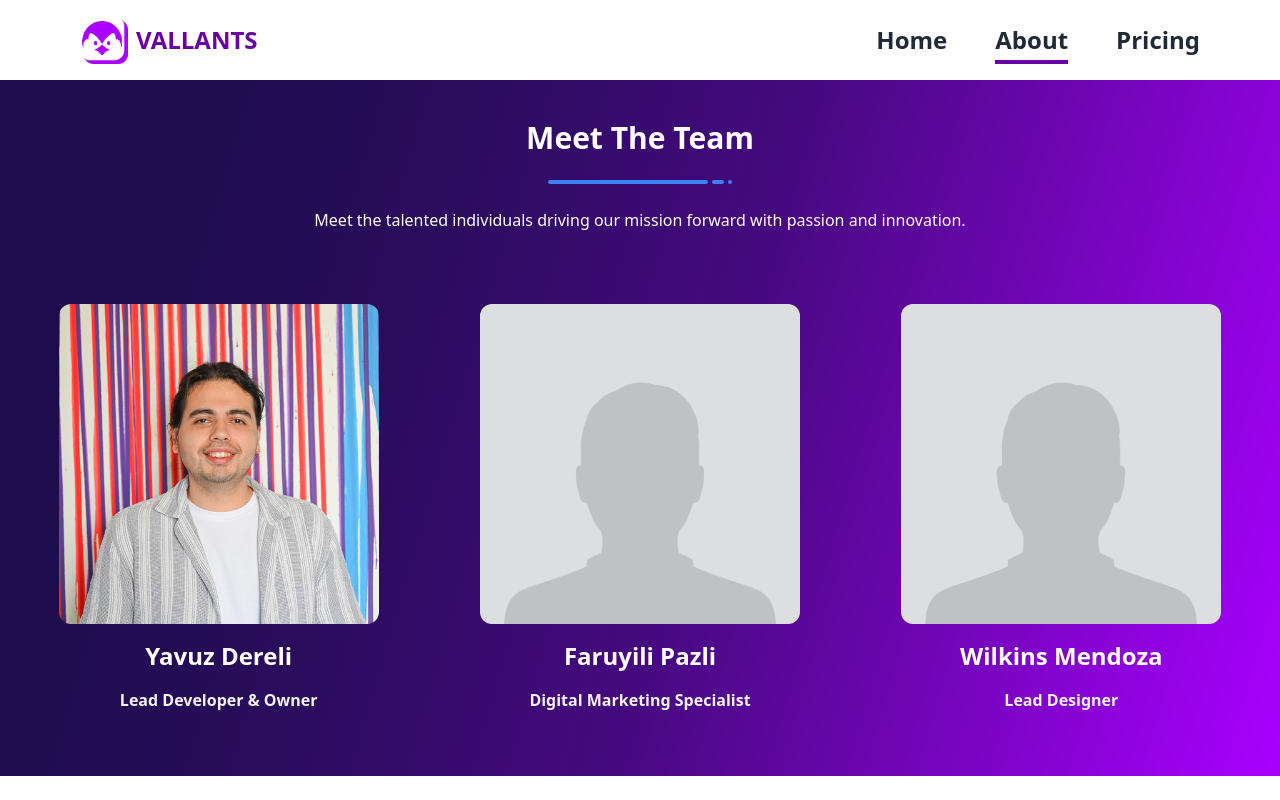
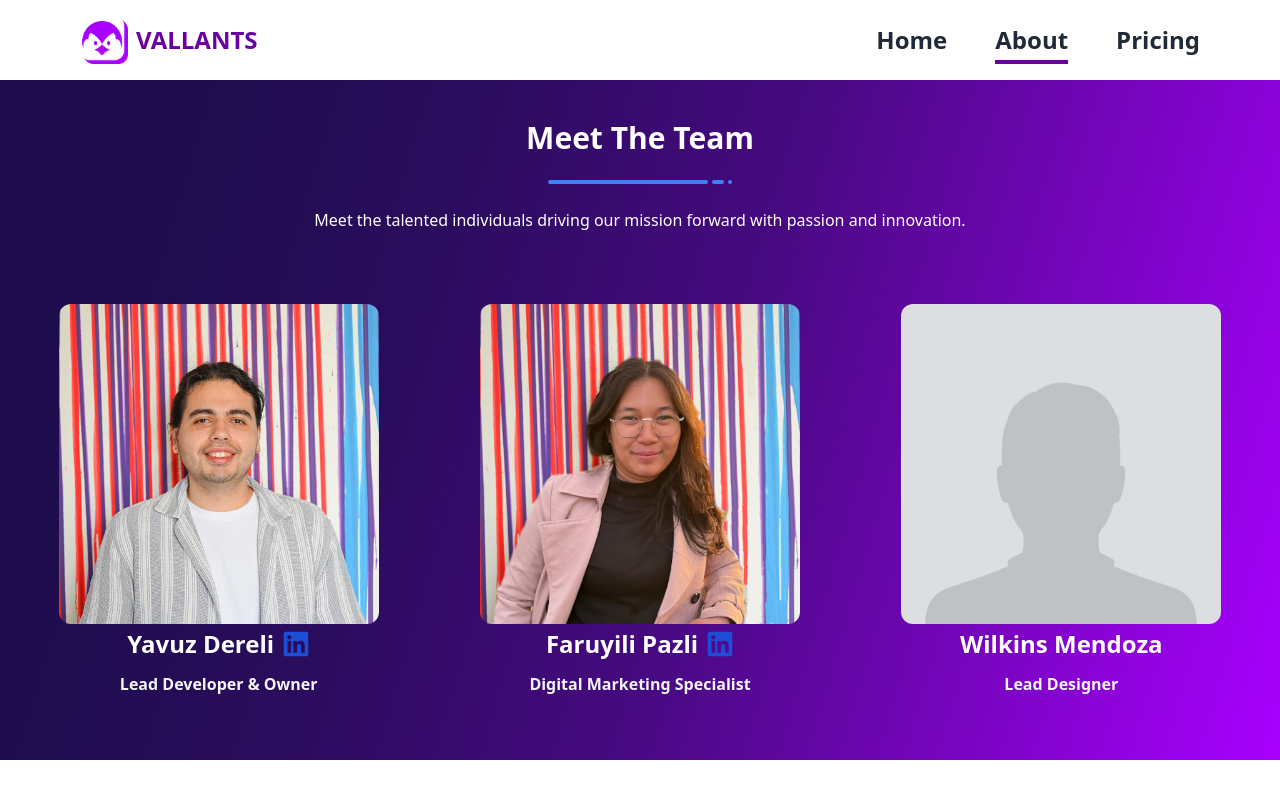
Before and after one commit to Aspheles/vallants, a React (Vite) app: page /about in a window 1280 px wide. Shown: the top 800 px of the page. Built offline with nearby package versions, Linux system fonts and the light colour scheme.

Commit message:
updated about page

```diff
--- a/src/pages/about.tsx
+++ b/src/pages/about.tsx
@@ -1,11 +1,37 @@
 import React from "react";
+import { FaLinkedin } from "react-icons/fa6";
+
+type Member = {
+  image: string;
+  name: string;
+  position: string;
+  linkedin: string;
+};
 
 const About: React.FC = () => {
+  const members: Member[] = [
+    {
+      image: "./team/yavuz.png",
+      name: "Yavuz Dereli",
+      position: "Lead Developer & Owner",
+      linkedin: "https://www.linkedin.com/in/yavuz-dereli/",
+    },
+    {
+      image: "./team/yuli.png",
+      name: "Faruyili Pazli",
+      position: "Digital Marketing Specialist",
+      linkedin: "https://www.linkedin.com/in/faruyili-pazli-123564107/",
+    },
+    {
+      image: "./team/placeholder.jpg",
+      name: "Wilkins Mendoza",
+      position: "Lead Designer",
+      linkedin: "",
+    },
+  ];
+
   return (
     <div>
-      {/* Hero Section */}
-
-      {/* Executive Team Section */}
       <section
         className=""
         style={{
@@ -32,48 +58,35 @@ const About: React.FC = () => {
 
         <div className="container px-6 py-10 mx-auto -mt-72 sm:-mt-110 md:-mt-96">
           <div className="grid grid-cols-1 gap-8 mt-8 xl:mt-16 md:grid-cols-2 xl:grid-cols-3">
+            {members.map((member) => (
               <div className="flex flex-col items-center sm:p-6 rounded-xl">
                 <img
                   className="object-cover w-[20rem] rounded-xl"
-                src="./team/yavuz.png"
-                alt="Yavuz Dereli"
+                  src={member.image}
+                  alt={member.name}
                   loading="lazy"
                 />
-              <h1 className="mt-4 text-2xl font-semibold text-white capitalize">
-                Yavuz Dereli
-              </h1>
-              <h1 className="mt-4 text-1xl font-semibold text-gray-100 capitalize">
-                Lead Developer & Owner
+                <div className="flex">
+                  <h1 className="text-2xl font-semibold text-white capitalize flex items-center p-1">
+                    {member.name}
+                    {member.linkedin !== "" && (
+                      <a
+                        href={member.linkedin}
+                        className="ml-2 text-blue-700 hover:text-blue-800 transition-colors duration-300"
+                        target="_blank"
+                        rel="noopener noreferrer"
+                      >
+                        <FaLinkedin size={28} />
+                      </a>
+                    )}
                   </h1>
                 </div>
-            <div className="flex flex-col items-center sm:p-6 p-12 rounded-xl">
-              <img
-                className="object-cover w-[20rem] rounded-xl"
-                src="./team/placeholder.jpg"
-                alt="Faruyili Pazli"
-                loading="lazy"
-              />
-              <h1 className="mt-4 text-2xl font-semibold text-white capitalize">
-                Faruyili Pazli
-              </h1>
-              <h1 className="mt-4 text-1xl font-semibold text-gray-100 capitalize">
-                Digital Marketing Specialist
+
+                <h1 className="mt-2 text-1xl font-semibold text-gray-100 capitalize">
+                  {member.position}
                 </h1>
               </div>
-            <div className="flex flex-col items-center sm:p-6 p-12 rounded-xl">
-              <img
-                className="object-cover w-[20rem] rounded-xl"
-                src="./team/placeholder.jpg"
-                alt="Wilkins Mandoza"
-                loading="lazy"
-              />
-              <h1 className="mt-4 text-2xl font-semibold text-white capitalize">
-                Wilkins Mendoza
-              </h1>
-              <h1 className="mt-4 text-1xl font-semibold text-gray-100 capitalize">
-                Lead Designer
-              </h1>
-            </div>
+            ))}
           </div>
         </div>
       </section>
```
Also changed, not shown: public/team/yuli.png (added). Lines whose indentation alone changed are shown as unchanged.
